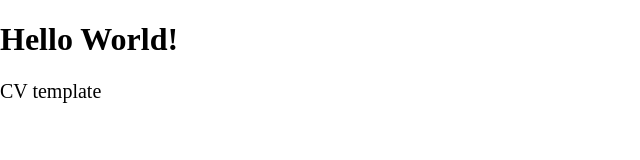
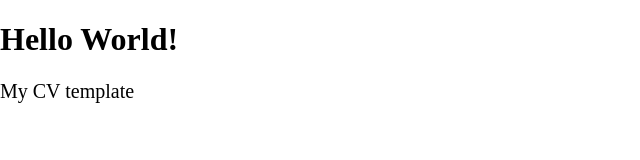
Before and after one commit to kkorolevdev/rsschool-cv-2022, a plain HTML site: page index.html in a window 1280 px wide. Shown: the full height of the page, 0-640 px from the left. Drawn offline with Linux system fonts and the light colour scheme.

```diff
--- a/index.html
+++ b/index.html
@@ -9,6 +9,6 @@
 </head>
 <body>
     <h1>Hello World!</h1>
-    <p>CV template</p>
+    <p>My CV template</p>
 </body>
 </html>
```
